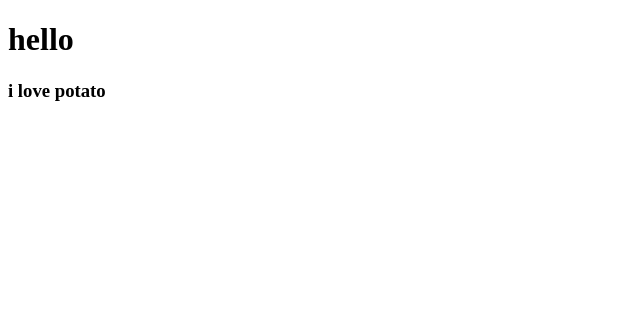
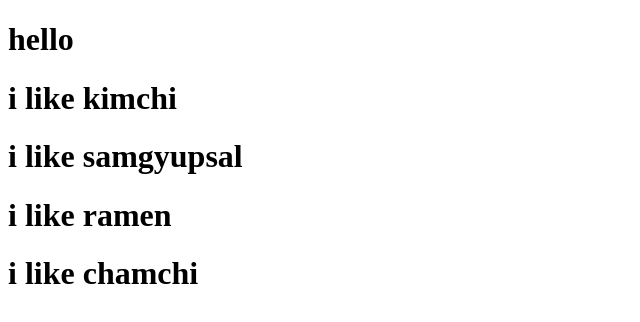
Before and after one commit to vkfkstptkd1/project_app_2021, a React (Create React App) app: page / in a window 1280 px wide. Shown: the top 322 px of the page, without its empty margins (0-640 px from the left). Built offline with nearby package versions, Linux system fonts and the light colour scheme.

Commit message:
Reusable Components with JSX + Props

```diff
--- a/src/App.js
+++ b/src/App.js
@@ -1,12 +1,21 @@
 import React from "react";
-import Potato from "./potato";
+
+function Food({ fav }) {
+    return <h1 > i like { fav } < /h1>
+}
 
 function App() {
     return ( <
         div >
         <
         h1 > hello < /h1>  <
-        Potato / >
+        Food fav = "kimchi" / >
+        <
+        Food fav = "samgyupsal" / >
+        <
+        Food fav = "ramen" / >
+        <
+        Food fav = "chamchi" / >
         <
         /div >
     );
--- a/src/potato.js
+++ /dev/null
@@ -1,7 +0,0 @@
-import React from "react";
-
-function Potato() {
-    return <h3 > i love potato < /h3>;
-}
-
-export default Potato;
```
